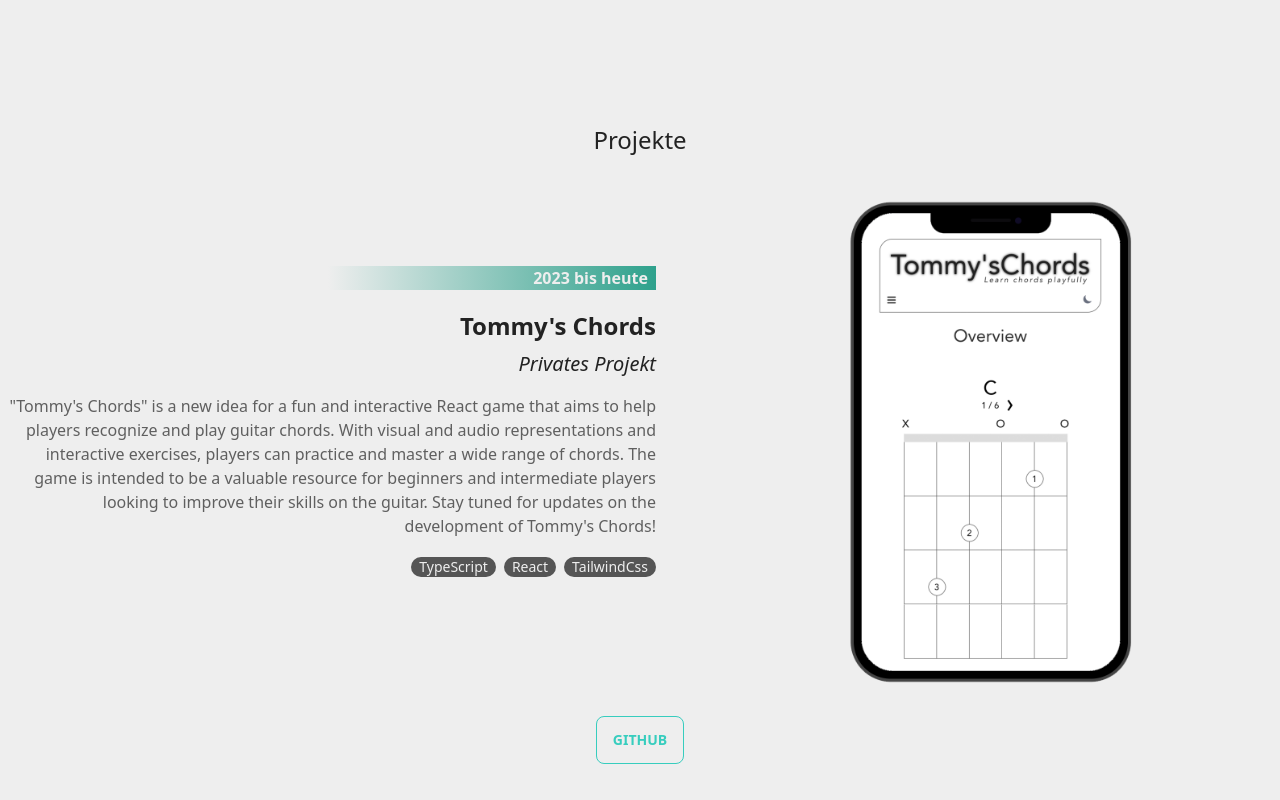
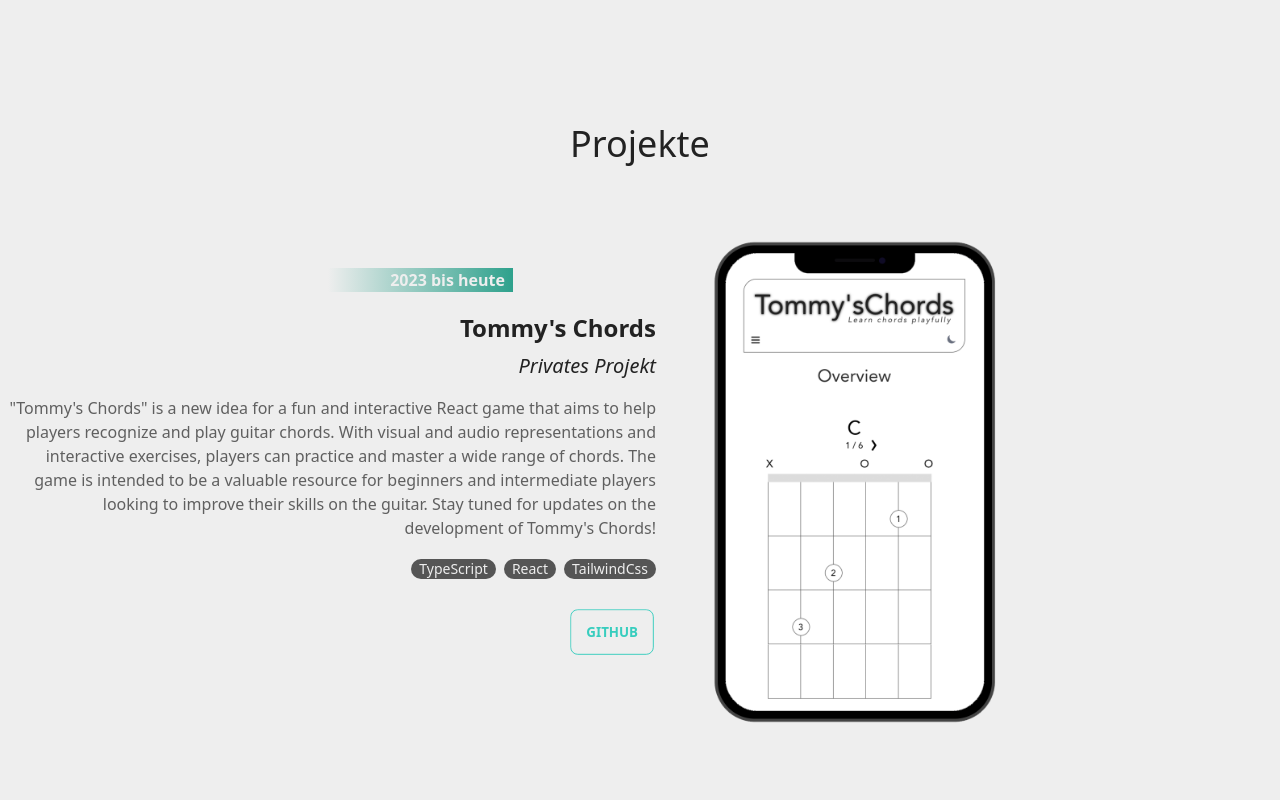
Before and after one commit to gabjuh/webdev-portfolio, a React (Vite) app: page / in a window 1280 px wide. Shown: the part 800-1600 px from the top of the page. Built offline with nearby package versions, Linux system fonts and the light colour scheme.

Commit message:
change titel pos and size

```diff
--- a/src/components/Overview.tsx
+++ b/src/components/Overview.tsx
@@ -33,7 +33,7 @@ const Overview = () => {
       <div className="container mx-auto py-5 my-16">
 
         {/* Projects */}
-        <h2 className="text-2xl mb-8 text-center">Projekte</h2>
+        <h2 className="text-4xl mb-16 text-center">Projekte</h2>
         {itProjectItems.map((item, index) => {
           return (
             <div className="mb-32">
@@ -41,7 +41,7 @@ const Overview = () => {
               {/* Texts */}
               <div className="relative xl:text-right text-center xl:w-[55%] mx-auto xl:mx-0 mb-8">
                 <div className="xl:absolute xl:top-[50%] xl:right-[3rem] xl:-translate-y-[50%] max-w-[800px]">
-                  <div className="mb-5 text-[#eee] font-bold bg-gradient-to-r from-[#eee] xl:via-[#eee] xl:to-[#2ea18c] via-[#2ea18c] to-[#eee]">
+                    <div className="mb-5 w-[370px] mx-auto text-[#eee] font-bold bg-gradient-to-r from-[#eee] xl:via-[#eee] xl:to-[#2ea18c] via-[#2ea18c] to-[#eee]">
                       <p className="mr-2">
                         {item.content.year}{item.content.end ? typeof item.content.end === 'string' && item.content.end === ' ' ? ' bis heute' : ' - ' + item.content.end : ''}
                       </p>
@@ -66,16 +66,33 @@ const Overview = () => {
                   <div className="">
                     <span className="">{item.content.tech?.map((tech: string, index: number) => <div key={`project-tech-${index}`} className="inline-block ml-2 text-[#eee] bg-[#555] px-2 rounded-xl text-sm">{tech}</div>)}</span>
                   </div>
+
+                    {/* Buttons on Desktop */}
+                    <div className="text-right mt-7 hidden xl:block">
+                      {/* Play button */}
+                      {item.content.gameLink &&
+                        <a className="btn btn-outline btn-accent ml-2" href={item.content.gameLink} target="_blank">Play</a>
+                      }
+                      {/* Normal link */}
+                      {item.content.link &&
+                        <a className="btn btn-outline btn-accent ml-2" href={item.content.link} target="_blank">Visit</a>
+                      }
+                      {/* Github link */}
+                      {item.content.githubLink &&
+                        <a className="btn btn-outline btn-accent ml-2" href={item.content.githubLink} target="_blank">Github</a>
+                      }
+                    </div>
                 </div>
               </div>
 
               {/* Image */}
-                <div className="max-w-[540px] mx-auto">
+                <div className="max-w-[540px] mx-auto xl:mx-0">
                   <img className="max-h-[500px]" src={images.filter(img => img.name === item.content.image)[0]?.img} alt={item.content.slug} />
                 </div>
               </div>
 
-              <div className="text-center mt-7">
+              {/* Buttons on mobile */}
+              <div className="text-center mt-7 xl:hidden">
                 {/* Play button */}
                 {item.content.gameLink &&
                   <a className="btn btn-outline btn-accent mx-2" href={item.content.gameLink} target="_blank">Play</a>
@@ -95,7 +112,7 @@ const Overview = () => {
 
         {/* Schools */}
         <div className="my-52">
-          <h2 className="text-2xl mb-8 text-center">IT-Ausbildung und Selbstentwicklung</h2>
+          <h2 className="text-4xl mb-16 text-center">IT-Ausbildung und Selbstentwicklung</h2>
 
           {/* On Desktop */}
           <table className="hidden lg:block w-[80%] text-left text-sm font-light mx-auto">
```
